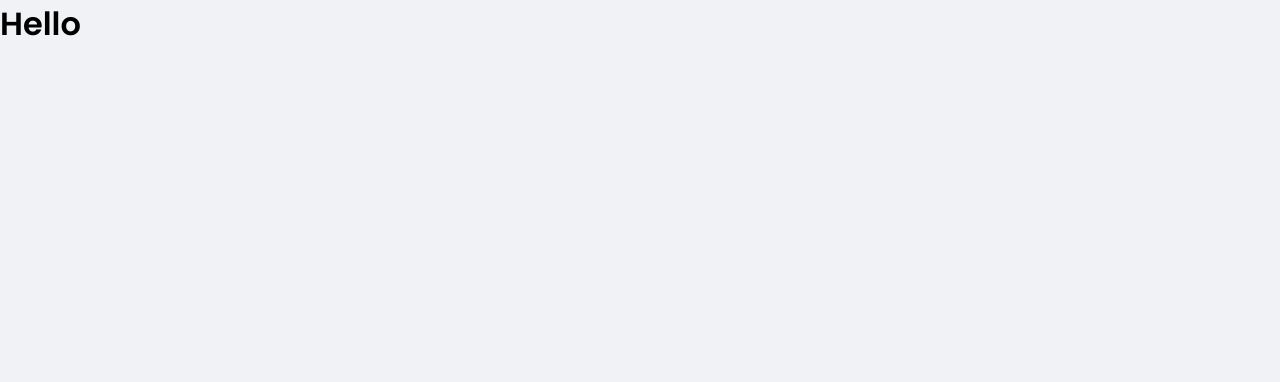
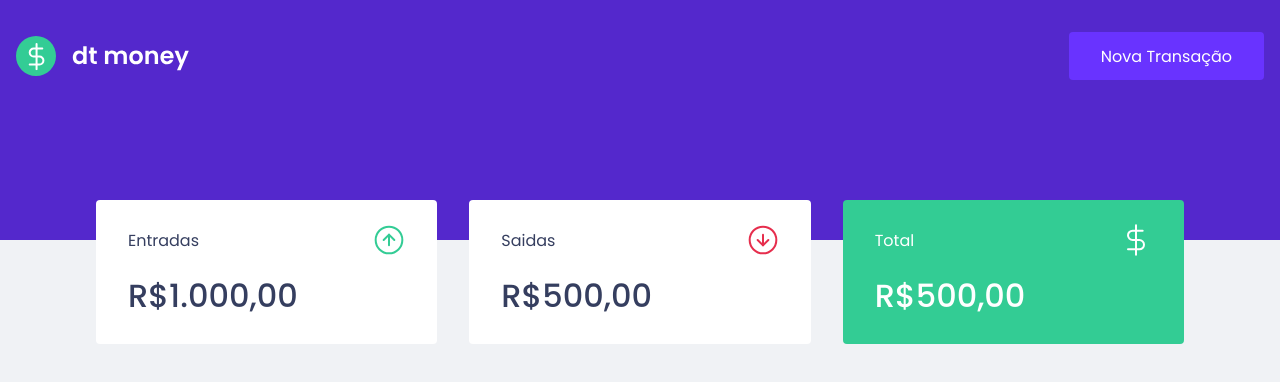
Before and after one commit to renan5g/ignite-dtmoney, a React (Vite) app: page / in a window 1280 px wide. Shown: the top 382 px of the page. Built offline with nearby package versions, Linux system fonts and the light colour scheme.

Commit message:
feat: Implementation the dashboard page

```diff
--- a/src/App.tsx
+++ b/src/App.tsx
@@ -1,7 +1,15 @@
 import { globalStyles } from '@styles/global';
+
+import { Header } from '@components/Header';
+import { Dashboard } from '@components/Dashboard';
 
 export function App() {
   globalStyles();
 
-  return <h1>Hello</h1>;
+  return (
+    <>
+      <Header />
+      <Dashboard />
+    </>
+  );
 }
--- /dev/null
+++ b/src/components/Dashboard/index.tsx
@@ -0,0 +1,11 @@
+import { Summary } from '@components/Summary';
+
+import * as S from './styles';
+
+export function Dashboard() {
+  return (
+    <S.Container>
+      <Summary />
+    </S.Container>
+  );
+}
--- /dev/null
+++ b/src/components/Dashboard/styles.ts
@@ -0,0 +1,7 @@
+import { styled } from '@styles/stitches.config';
+
+export const Container = styled('main', {
+  maxWidth: '$maxWidth',
+  margin: '0 auto',
+  padding: '$4 $3',
+});
```
